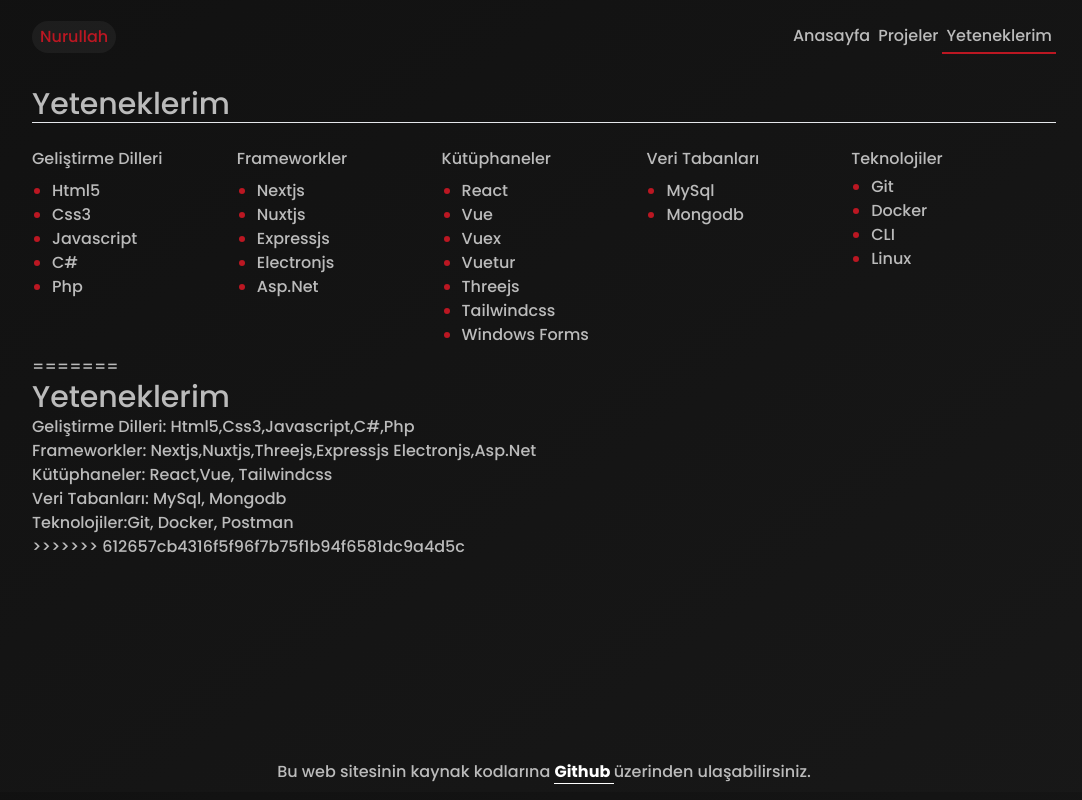
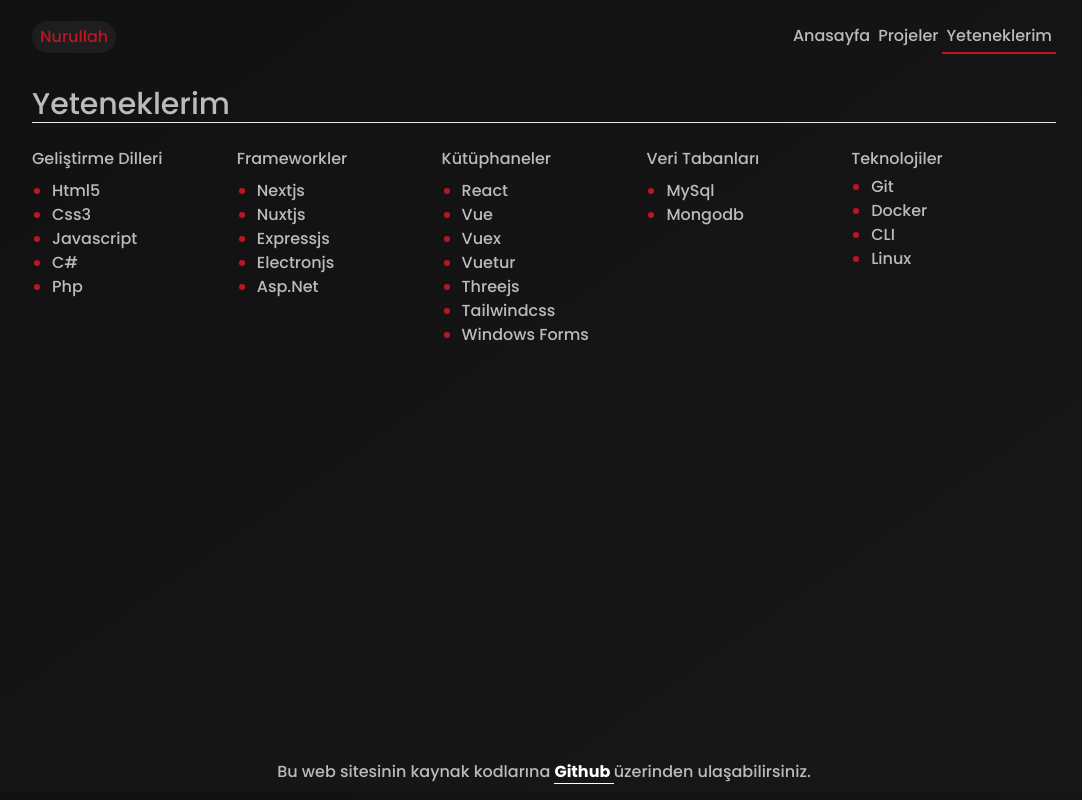
Before and after one commit to Nurullah-Nergiz/webpage, a Nuxt app: page /skills in a window 1280 px wide. Shown: the whole page, without its empty margins (96-1178 px from the left). Built offline with nearby package versions, Linux system fonts and the light colour scheme.

Commit message:
Ui update

```diff
--- a/pages/skills.vue
+++ b/pages/skills.vue
@@ -63,40 +63,5 @@ export default {
         </ul>
       </div>
     </div>
-    =======
-    <h1>Yeteneklerim</h1>
-    <ul>
-      <li>Geliştirme Dilleri: Html5,Css3,Javascript,C#,Php</li>
-      <li>Frameworkler: Nextjs,Nuxtjs,Threejs,Expressjs Electronjs,Asp.Net</li>
-      <li>Kütüphaneler: React,Vue, Tailwindcss</li>
-      <li>Veri Tabanları: MySql, Mongodb</li>
-      <li>Teknolojiler:Git, Docker, Postman</li>
-    </ul>
-    >>>>>>> 612657cb4316f5f96f7b75f1b94f6581dc9a4d5c
   </section>
-  <!-- <hr>
-    <ul>
-      <li>Html5</li>
-      <li>Css3</li>
-      <li>Scss</li>
-      <li>Tailwindcss</li>
-      <li>Javascript</li>
-      <li>React</li>
-      <li>React-native</li>
-      <li>Vue3</li>
-      <li>Vuex</li>
-      <li>Vuetur</li>
-      <li>Nuxtjs</li>
-      <li>Nextjs</li>
-      <li>Threejs</li>
-      <li>Expressjs</li>
-      <li>Electronjs</li>
-      <li>Docker</li>
-      <li>Mongodb</li>
-      <li>MySql</li>
-      <li>Php</li>
-      <li>Asp.net</li>
-      <li>Windows Forms</li>
-    </ul>
-  </section> -->
 </template>
```
